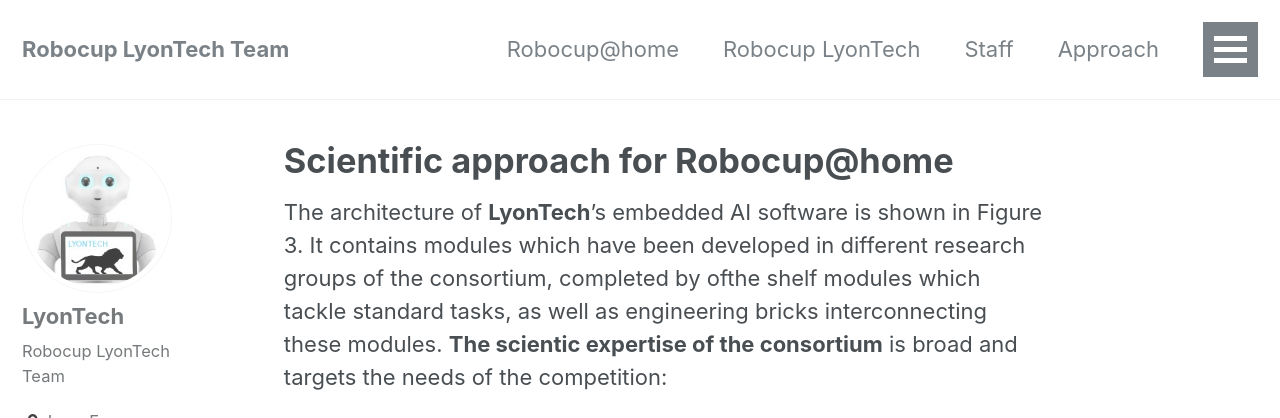
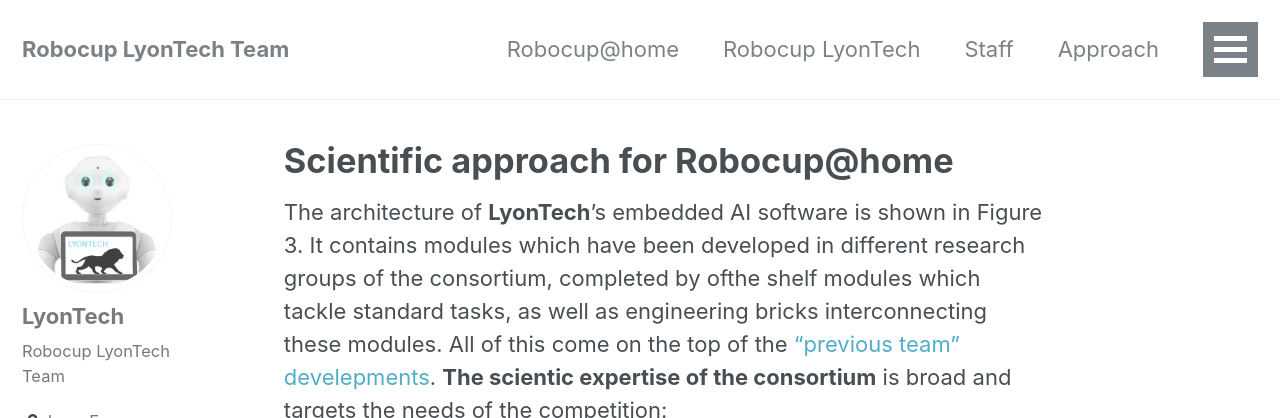
Before and after one commit to Robocup-Lyontech/Robocup-Lyontech.github.io, a Jekyll site: the page built from _pages/approach.md, in a window 1280 px wide and 900 px high, cut to the strip 0-418 px from the top of the window. Built offline with Jekyll 4.4.1, drawn with Linux system fonts in a browser that asks for light colours.

Commit message:
Update approach.md

```diff
--- a/_pages/approach.md
+++ b/_pages/approach.md
@@ -4,7 +4,7 @@
 ---
 
 
-The architecture of **LyonTech**'s embedded AI software is shown in Figure 3. It contains modules which have been developed in different research groups of the consortium, completed by ofthe shelf modules which tackle standard tasks, as well as engineering bricks interconnecting these modules.
+The architecture of **LyonTech**'s embedded AI software is shown in Figure 3. It contains modules which have been developed in different research groups of the consortium, completed by ofthe shelf modules which tackle standard tasks, as well as engineering bricks interconnecting these modules. All of this come on the top of the ["previous team" develepments](http://cpe-dev.fr/robotcup/).
 **The scientic expertise of the consortium** is broad and targets the needs of the competition:
 
 
```
